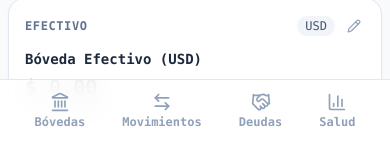
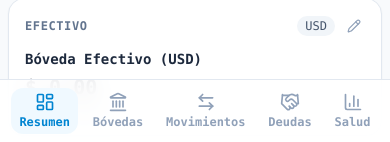
Before and after one commit to RoyNadiel/VenLedger, a React (Vite) app: page / in a window 390 px wide. Shown: the part 702-844 px from the top of the page. Built offline with nearby package versions, Linux system fonts and the light colour scheme; no server answers.

Commit message:
feat: add dashboard shortcut to header logo and mobile navigation

```diff
--- a/src/App.tsx
+++ b/src/App.tsx
@@ -7,7 +7,7 @@ import { VaultsSummary } from './modules/vaults/presentation/VaultsSummary';
 import { TransactionsView } from './modules/transactions/presentation/TransactionsView';
 import { DebtsView } from './modules/debts/presentation/DebtsView';
 import { AnalyticsView } from './modules/analytics/presentation/AnalyticsView';
-import { Landmark, ArrowLeftRight, Handshake, BarChart3 } from 'lucide-react';
+import { LayoutDashboard, Landmark, ArrowLeftRight, Handshake, BarChart3 } from 'lucide-react';
 
 export const App: React.FC = () => {
   const { isInitialized, initError } = useInitialization();
@@ -53,8 +53,20 @@ export const App: React.FC = () => {
       </main>
 
       {/* Navegación por pestañas móvil (oculta en escritorio) */}
-      <nav className="md:hidden fixed bottom-0 left-0 right-0 bg-white/90 backdrop-blur-md border-t border-slate-200 z-40 px-4 py-2">
+      <nav className="md:hidden fixed bottom-0 left-0 right-0 bg-white/90 backdrop-blur-md border-t border-slate-200 z-40 px-2 py-2">
         <div className="max-w-md mx-auto flex justify-around items-center">
+          <button
+            onClick={() => setActiveTab('dashboard')}
+            className={`flex flex-col items-center py-1 px-2 rounded-xl text-xs font-semibold transition-colors cursor-pointer ${
+              activeTab === 'dashboard'
+                ? 'text-sky-600 bg-sky-50'
+                : 'text-slate-400 hover:text-slate-600'
+            }`}
+          >
+            <LayoutDashboard className="w-5 h-5 mb-0.5" />
+            Resumen
+          </button>
+
           <button
             onClick={() => setActiveTab('vaults')}
             className={`flex flex-col items-center py-1 px-2 rounded-xl text-xs font-semibold transition-colors cursor-pointer ${
--- a/src/modules/rates/infrastructure/ratesApiClient.ts
+++ b/src/modules/rates/infrastructure/ratesApiClient.ts
@@ -1,6 +1,7 @@
 import type { ExchangeRates } from '../../shared/domain/types';
 
-const RATES_ENDPOINT = 'https://tasa-actual-api-worker.roynadiel.workers.dev/api/v1/bcv';
+const RATES_ENDPOINT =
+  'https://tasa-actual-api-worker.roynadiel.workers.dev/api/v1/bcv';
 
 export class RatesApiClient {
   async fetchLatestRates(): Promise<ExchangeRates> {
--- a/src/modules/shared/presentation/Header.tsx
+++ b/src/modules/shared/presentation/Header.tsx
@@ -35,19 +35,24 @@ export const Header: React.FC<HeaderProps> = ({ activeTab, setActiveTab }) => {
     <header className="bg-white/90 backdrop-blur-md border-b border-slate-200 sticky top-0 z-30 px-4 py-3 shadow-xs">
       <div className="max-w-[1480px] w-full mx-auto flex items-center justify-between">
         {/* Logo & Marca */}
-        <div className="flex items-center space-x-3">
-          <div className="w-9 h-9 rounded-xl bg-sky-500 text-white font-black flex items-center justify-center text-xl shadow-xs">
+        <button
+          type="button"
+          onClick={() => setActiveTab('dashboard')}
+          className="flex items-center space-x-3 cursor-pointer text-left focus:outline-none group"
+          title="Ir al Resumen / Dashboard"
+        >
+          <div className="w-9 h-9 rounded-xl bg-sky-500 text-white font-black flex items-center justify-center text-xl shadow-xs group-hover:bg-sky-600 transition-colors">
             V
           </div>
           <div>
-            <h1 className="text-xl font-bold tracking-tight text-slate-800">
+            <h1 className="text-xl font-bold tracking-tight text-slate-800 group-hover:text-sky-600 transition-colors">
               VenLedger
             </h1>
             <p className="text-xs text-slate-500 hidden sm:block">
               Control Financiero Venezuela
             </p>
           </div>
-        </div>
+        </button>
 
         {/* Navegación Desktop (Visible en pantallas medianas y grandes) */}
         <nav className="hidden md:flex items-center space-x-1 bg-slate-100/80 p-1.5 rounded-2xl border border-slate-200/60">
```
